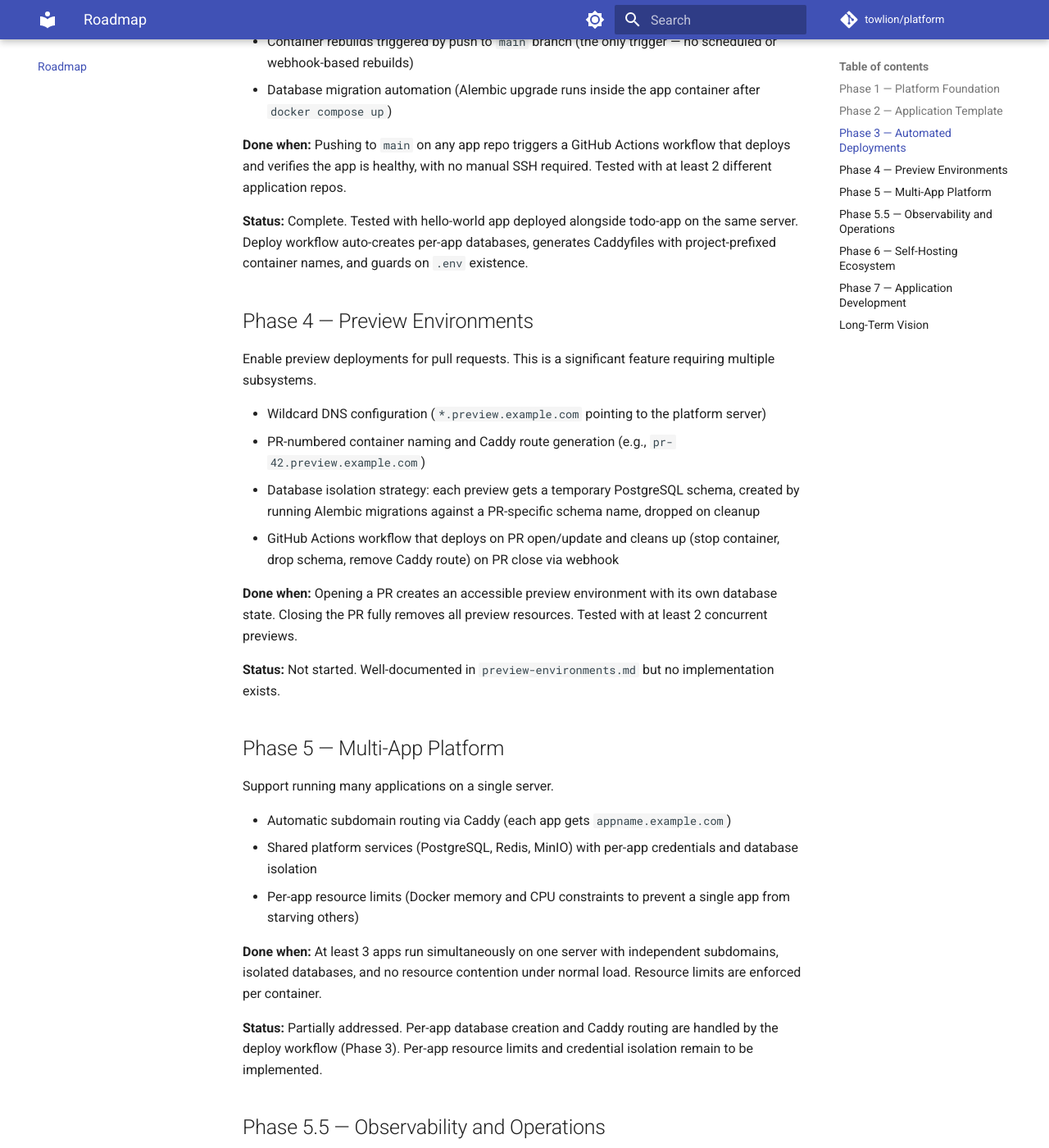
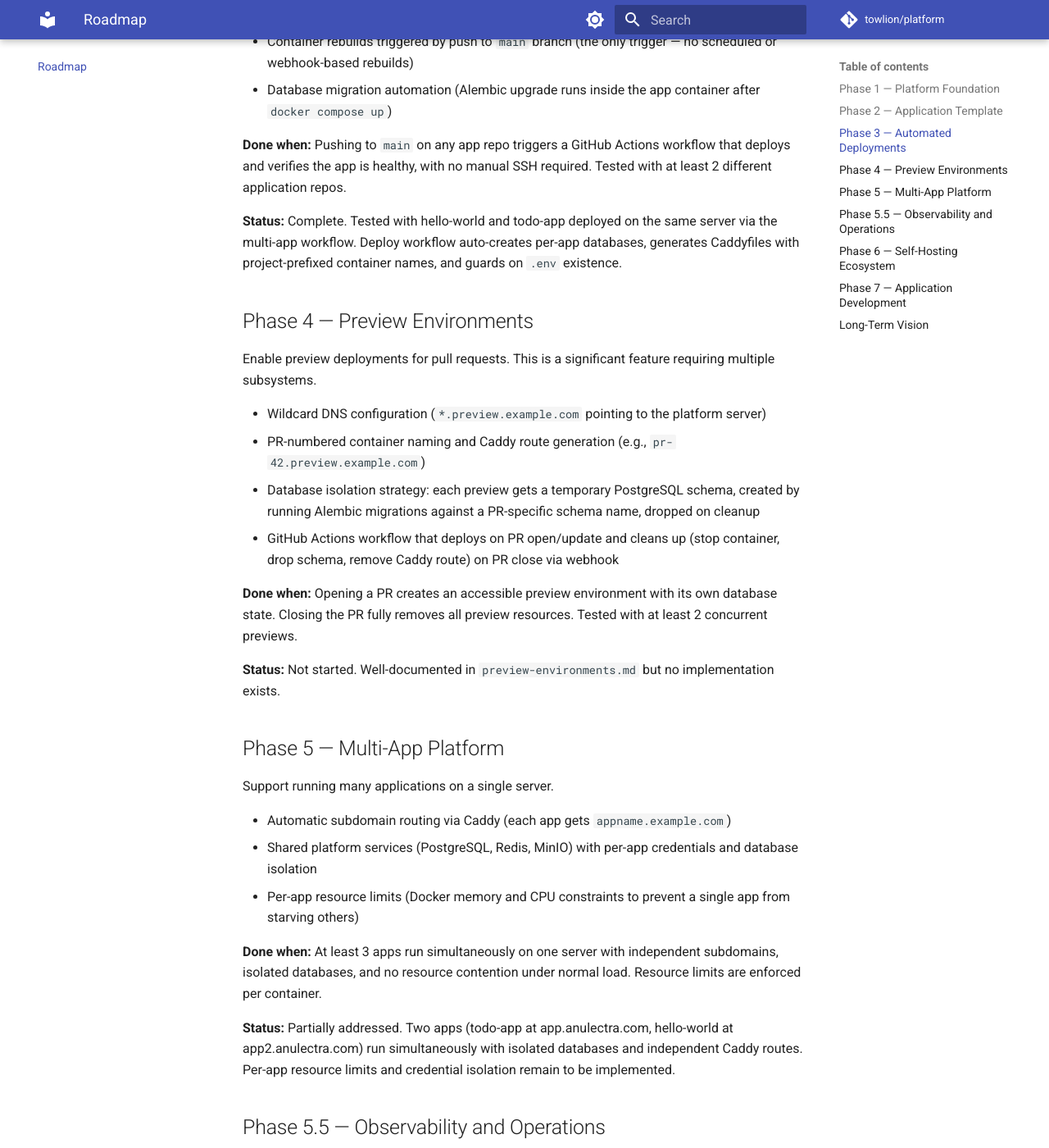
Before and after one commit to towlion/platform, an MkDocs documentation site: the page built from docs/roadmap.md, in a window 1280 px wide and 1400 px high, scrolled down 1312 px. Shown: the whole window at 82% size. Built offline with MkDocs 1.6.1 and Material for MkDocs 9.7.7, drawn with Linux system fonts in a browser that asks for light colours; comment, search, counter and statistics services are not loaded; some of the changed text lies outside the part shown.

Commit message:
docs: update roadmap after todo-app multi-app redeploy
Both todo-app and hello-world now run on the multi-app platform
with isolated databases and independent Caddy routes.

Co-Authored-By: Claude Opus 4.6 (1M context) <noreply@anthropic.com>

```diff
--- a/docs/roadmap.md
+++ b/docs/roadmap.md
@@ -40,7 +40,7 @@ Automate the deploy-on-push pipeline.
 
 **Done when:** Pushing to `main` on any app repo triggers a GitHub Actions workflow that deploys and verifies the app is healthy, with no manual SSH required. Tested with at least 2 different application repos.
 
-**Status:** Complete. Tested with hello-world app deployed alongside todo-app on the same server. Deploy workflow auto-creates per-app databases, generates Caddyfiles with project-prefixed container names, and guards on `.env` existence.
+**Status:** Complete. Tested with hello-world and todo-app deployed on the same server via the multi-app workflow. Deploy workflow auto-creates per-app databases, generates Caddyfiles with project-prefixed container names, and guards on `.env` existence.
 
 ## Phase 4 — Preview Environments
 
@@ -65,7 +65,7 @@ Support running many applications on a single server.
 
 **Done when:** At least 3 apps run simultaneously on one server with independent subdomains, isolated databases, and no resource contention under normal load. Resource limits are enforced per container.
 
-**Status:** Partially addressed. Per-app database creation and Caddy routing are handled by the deploy workflow (Phase 3). Per-app resource limits and credential isolation remain to be implemented.
+**Status:** Partially addressed. Two apps (todo-app at app.anulectra.com, hello-world at app2.anulectra.com) run simultaneously with isolated databases and independent Caddy routes. Per-app resource limits and credential isolation remain to be implemented.
 
 ## Phase 5.5 — Observability and Operations
 
@@ -104,7 +104,7 @@ Build applications on the platform. This is an app development effort, separate
 
 **Done when:** At least 2 non-trivial applications are deployed and publicly accessible on the platform.
 
-**Status:** No application repos exist. Todo-app was a proof-of-concept only.
+**Status:** Todo-app (proof-of-concept) is live at app.anulectra.com. No non-trivial application repos exist yet.
 
 ## Long-Term Vision
 
```
